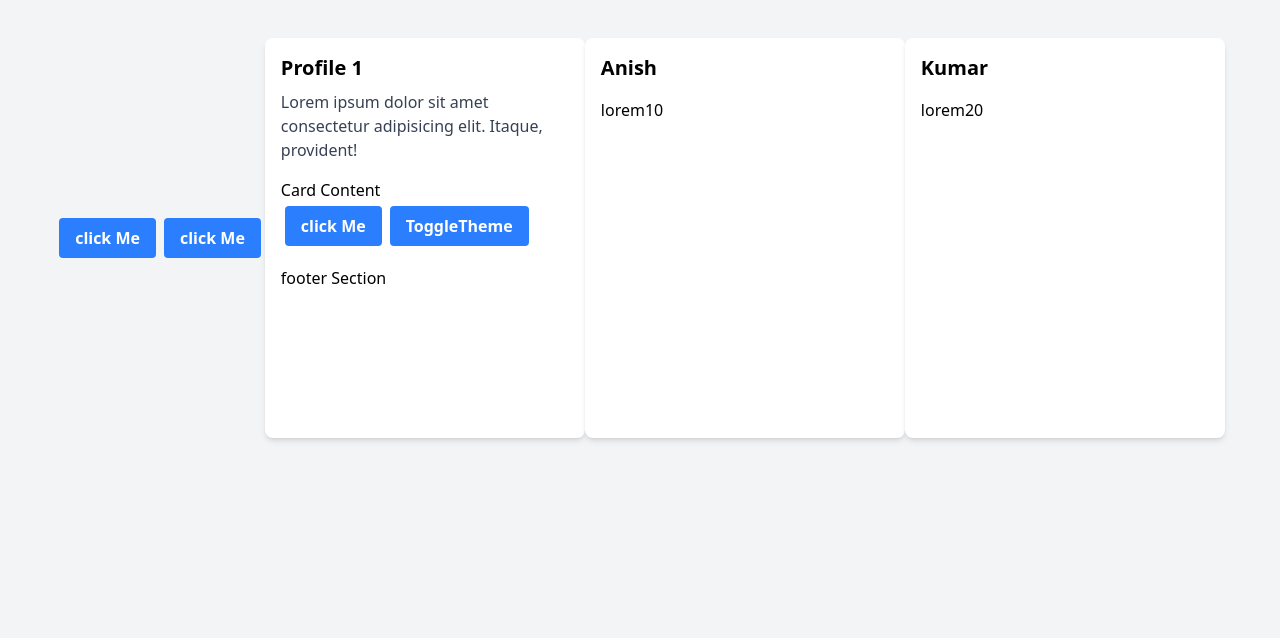
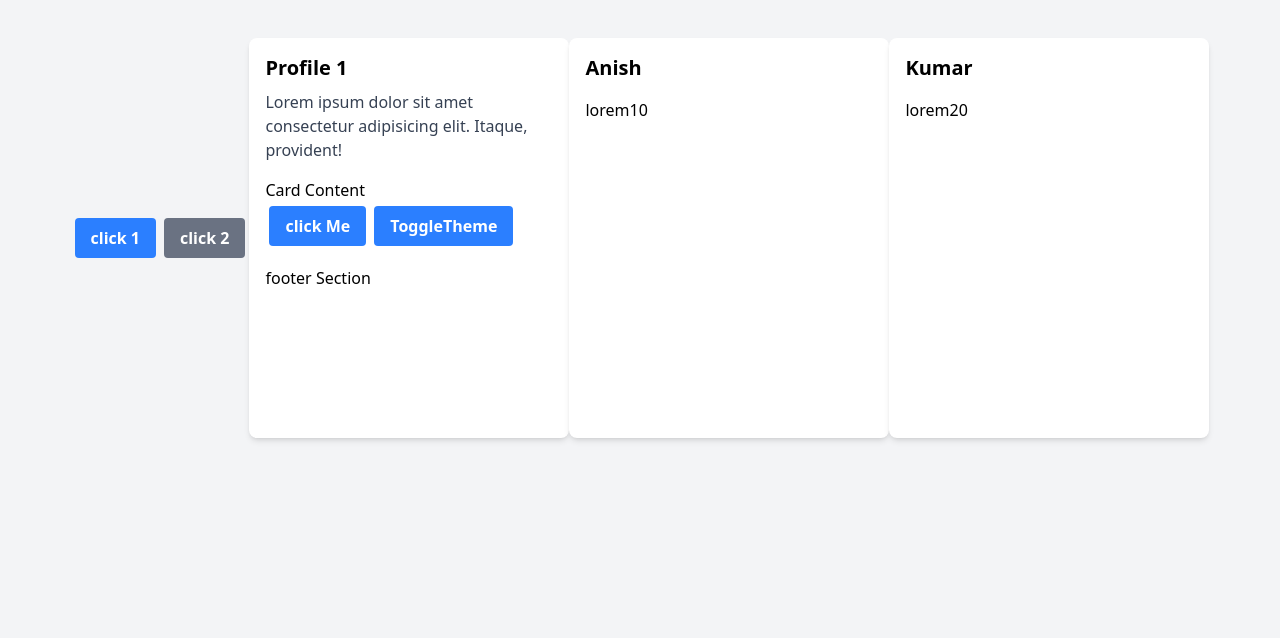
Before and after one commit to ANISH-422004/Next_learning, a React (Vite) app in the folder practise1/: page / in a window 1280 px wide. Shown: the part 162-800 px from the top of the page. Built offline with nearby package versions, Linux system fonts and the light colour scheme.

Commit message:
Button fixed

```diff
--- a/practise1/src/App.tsx
+++ b/practise1/src/App.tsx
@@ -66,8 +66,8 @@ const App = () => {
   return (
     <>
       <div className="h-screen w-full bg-gray-100 flex items-center justify-center">
-        <Button onClick={handelClick} variant="primary" text="click Me  " />
-        <Button onClick={handelClick} variant="secondary" text="click Me  " />
+        <Button onClick={handelClick} variant="primary" text="click 1  " />
+        <Button onClick={handelClick} variant="secondary" text="click 2  " />
         <Card title="Profile 1" description="Lorem ipsum dolor sit amet consectetur adipisicing elit. Itaque, provident!" footer={"footer Section"}   >
           {/* card(titel , description , {[ReactNode ,ReactNode , ReactNode ]}) */}
           <p>Card Content</p>
--- a/practise1/src/components/Button.tsx
+++ b/practise1/src/components/Button.tsx
@@ -29,7 +29,7 @@ const Button: React.FC<ButtonProps> = ({ text, onClick, disabled = false, varian
   // - variant: string (primary, secondary, etc.)
 
   return (
-    <button className={`${variant === "primary" ? variantClass.primary : variantClass.primary} text-white font-bold py-2 px-4 rounded m-1`} onClick={onClick} disabled={disabled}>
+    <button className={`${variant === "primary" ? variantClass.primary : variantClass.secondary} text-white font-bold py-2 px-4 rounded m-1`} onClick={onClick} disabled={disabled}>
       {text}
     </button>
   );
```
